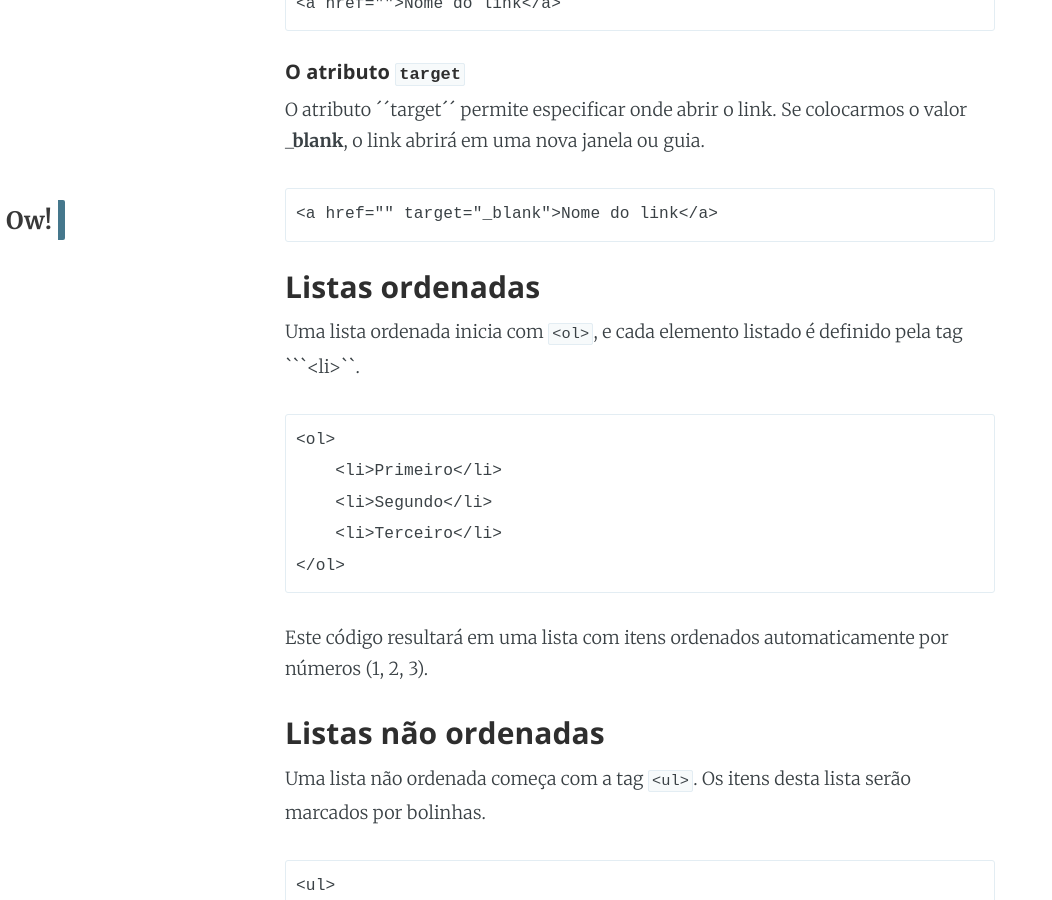
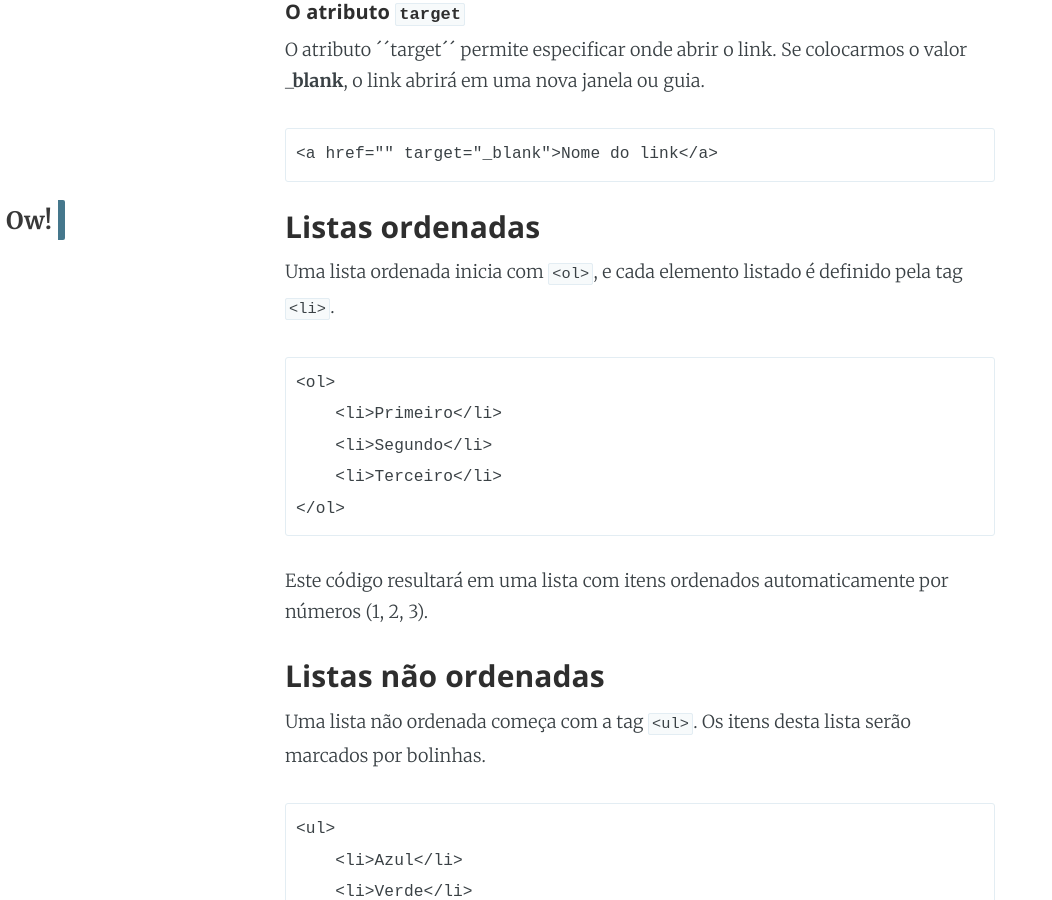
Before and after one commit to EnVolte/envolte.github.io, a Jekyll site: the page built from _posts/2018-06-27-curso-html-css-parte-3.md, in a window 1280 px wide and 900 px high, scrolled down 4060 px. Shown: the whole window, without its empty margins (0-1052 px from the left). Built offline with Jekyll 4.4.1, drawn with Linux system fonts in a browser that asks for light colours; comment, search, counter and statistics services are not loaded; some of the changed text lies outside the part shown.

Commit message:
Update 2018-06-27-curso-html-css-parte-3.md

````diff
--- a/_posts/2018-06-27-curso-html-css-parte-3.md
+++ b/_posts/2018-06-27-curso-html-css-parte-3.md
@@ -17,11 +17,11 @@
       Este texto está alinhado no centro.
      </p>
 
-Neste exemplo, o valor **center** indica que o conteúdo dentro do elemento *p* deve ser alinhado no centro. Os atributos sempre são especificados na tag de abertura, e sua estrutura geralmente é ``**nome="valor"**``.
+Neste exemplo, o valor **center** indica que o conteúdo dentro do elemento *p* deve ser alinhado no centro. Os atributos sempre são especificados na tag de abertura, e sua estrutura geralmente é ``nome="valor"``.
 
 #### Atributo de tamanho
 
-Nós também podemos mudar o tamanho de uma ```div`` ou outra tag HTML (não todas) incluindo o atributo **width**.
+Nós também podemos mudar o tamanho de uma ``div`` ou outra tag HTML (não todas) incluindo o atributo **width**.
 
     <hr width="100px">
     <!-- width = largura -->
@@ -60,9 +60,7 @@
 Para definir o tamanho de uma imagem, use os atributos **width** e **height**, largura e altura, respectivamente. O valor pode ser especificado em *pixels* ou *porcentagem*.
 
     <img src="imagem.jpg" width="50%" height="50%" alt="" />
-
     <!-- ou -->
-
     <img src="imagem.jpg" width="50px" height="50px" alt="" />
 
 **Dica**: Se sua imagem não for quadrada, é recomendado que você use apenas o atributo *width*, para não deformá-la.
@@ -89,7 +87,7 @@
 
 ### Listas ordenadas
 
-Uma lista ordenada inicia com ``<ol>``, e cada elemento listado é definido pela tag ```<li>``.
+Uma lista ordenada inicia com ``<ol>``, e cada elemento listado é definido pela tag ``<li>``.
 
     <ol>
         <li>Primeiro</li>
@@ -111,7 +109,7 @@
 
 ### Criando uma tabela
 
-As tabelas servem para organizar conteúdo em uma página. São definidas pela tag ```<table>``. As tabelas são dividas em linhas com a tag ```<tr>``, que significa "table row", ou *fileira da tabela*. As linhas são divididas em colunas com a tag ``td``, "table data", ou *dados da tabela*.
+As tabelas servem para organizar conteúdo em uma página. São definidas pela tag ``<table>``. As tabelas são dividas em linhas com a tag ``<tr>``, que significa "table row", ou *fileira da tabela*. As linhas são divididas em colunas com a tag ``td``, "table data", ou *dados da tabela*.
 
     <table>
         <tr><!-- Inicia uma linha -->
@@ -142,7 +140,7 @@
                 <td colspan="2"></td><!-- Indicamos que ela deve usar o tamanho de duas colunas -->
             </tr>
 
-Para fazer uma fileira se adaptar a mais de uma coluna, utilizamos o atributo ```rowspan`` na tag **<tr>**. Isso significa, basicamente, que uma fileira vai se adaptar ao número de colunas. O número de colunas deve ser o valor do atributo.
+Para fazer uma fileira se adaptar a mais de uma coluna, utilizamos o atributo ``rowspan`` na tag **<tr>**. Isso significa, basicamente, que uma fileira vai se adaptar ao número de colunas. O número de colunas deve ser o valor do atributo.
 
 #### Os atributos ``align`` e ``bgcolor``
 
````
